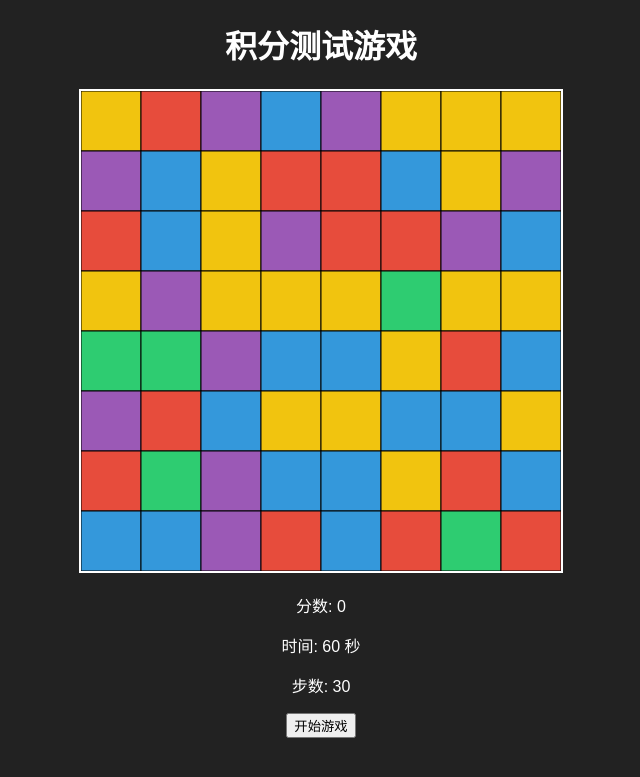
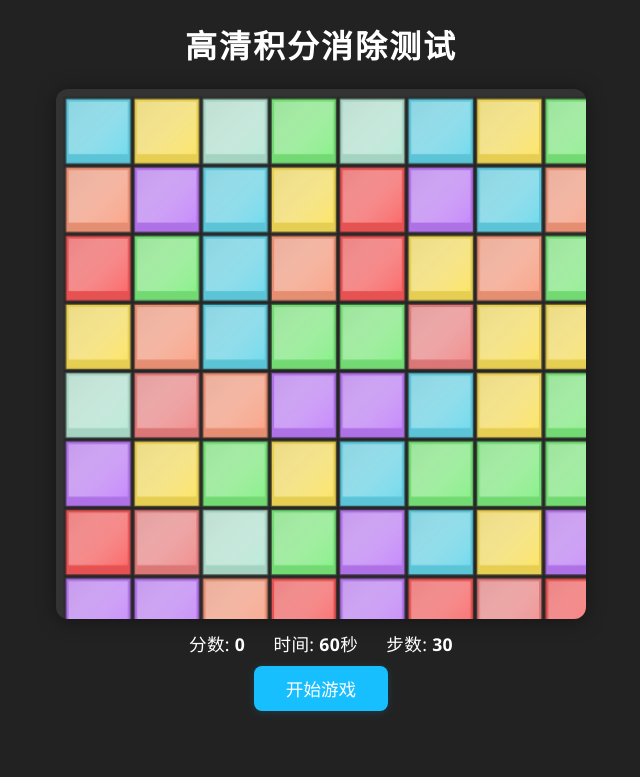
Before and after one commit to Dreamchaser-aus/candybackend, a Flask app: page /game in a window 1280 px wide. Shown: the top 777 px of the page, without its empty margins (319-959 px from the left). Run offline with Flask 3, Linux system fonts and the light colour scheme; some libraries are stand-ins or nearby versions.

Commit message:
Update game.html

```diff
--- a/templates/game.html
+++ b/templates/game.html
@@ -2,56 +2,79 @@
 <html lang="zh">
 <head>
     <meta charset="UTF-8">
-    <title>积分测试游戏</title>
+    <title>积分测试游戏 - 高清体验版</title>
+    <meta name="viewport" content="width=device-width,initial-scale=1,maximum-scale=1,user-scalable=no">
     <style>
-        body { background: #222; color: #fff; text-align: center; font-family: Arial, sans-serif; }
-        canvas { background: #444; display: block; margin: 20px auto; border: 2px solid #fff; }
-        #gameOverModal { position: fixed; top: 0; left: 0; width: 100%; height: 100%; background: rgba(0,0,0,0.8);
-                         color: #fff; display: none; justify-content: center; align-items: center; flex-direction: column; }
-        #gameOverModal button { padding: 10px 20px; margin-top: 20px; background: #28a745; color: white;
-                                border: none; border-radius: 5px; cursor: pointer; }
-        #gameOverModal button:hover { background: #218838; }
+        html, body { margin:0; padding:0; background: #222; color: #fff; font-family: "Segoe UI", Arial, sans-serif;}
+        .center { text-align:center; }
+        canvas { background: #333; display: block; margin: 18px auto 12px auto; border-radius: 12px; box-shadow: 0 2px 20px #0006; }
+        #scorebar {font-size:1.1rem; letter-spacing:.02em; display:flex; justify-content:center; gap:1.6em;}
+        #gameOverModal { position: fixed; top: 0; left: 0; width: 100%; height: 100%; background: rgba(0,0,0,0.85);
+                         color: #fff; display: none; justify-content: center; align-items: center; flex-direction: column; z-index:99; }
+        #gameOverModal button { padding: 10px 32px; margin-top: 28px; background: #ff7900; color: white;
+                                border: none; border-radius: 8px; font-size:1.1rem; cursor: pointer; box-shadow: 0 2px 6px #0004;}
+        #gameOverModal button:hover { background: #ff9800; }
+        #controlButton { margin:10px auto; padding:10px 32px; font-size:1.1rem; background:#18bfff; color:#fff; border:0; border-radius:8px; box-shadow:0 1px 8px #18bfff2b; cursor:pointer; transition:.15s;}
+        #controlButton:hover { background: #0e7dc4;}
+        @media (max-width: 600px) {
+            canvas { width: 99vw !important; height: 99vw !important; max-width: 99vw !important; max-height: 99vw !important;}
+        }
     </style>
 </head>
 <body>
-    <h1>积分测试游戏</h1>
-    <canvas id="gameCanvas" width="480" height="480"></canvas>
-    <div>
-        <p>分数: <span id="score">0</span></p>
-        <p>时间: <span id="timer">60</span> 秒</p>
-        <p>步数: <span id="moves">30</span></p>
+    <div class="center"><h1 style="letter-spacing:2px;">高清积分消除测试</h1></div>
+    <canvas id="gameCanvas"></canvas>
+    <div id="scorebar">
+        <span>分数: <b id="score">0</b></span>
+        <span>时间: <b id="timer">60</b>秒</span>
+        <span>步数: <b id="moves">30</b></span>
+    </div>
+    <div class="center">
         <button id="controlButton">开始游戏</button>
     </div>
-
     <div id="gameOverModal">
-        <h2>🎉 游戏结束!</h2>
-        <p>你的分数: <span id="finalScore"></span></p>
-        <button onclick="restartGame()">重新开始</button>
+        <h2 style="font-size:2rem;">🎉 游戏结束!</h2>
+        <p style="font-size:1.2rem;">你的分数: <span id="finalScore"></span></p>
+        <button onclick="restartGame()">再玩一次</button>
     </div>
 
     <script src="https://code.jquery.com/jquery-3.6.0.min.js"></script>
     <script>
+    // ========== 高清画质 Canvas 自动适配 ==========
+
     const GRID_SIZE = 8;
-        const CELL_SIZE = 60;
-        const COLORS = ['#e74c3c', '#f1c40f', '#3498db', '#9b59b6', '#2ecc71'];
-        const GAME_TIME = 60;
-        const MAX_MOVES = 30;
+    const CELL_SIZE = 60; // 逻辑格子大小
+    const PADDING = 8;
+    const COLORS = [
+        "#ff5757", "#ffe457", "#62d9ee", "#7df27d", "#c17cff",
+        "#fe9b7b", "#b5ead7", "#f38181"
+    ];
+    const GAME_TIME = 60, MAX_MOVES = 30;
 
     let grid = [];
-        let score = 0;
-        let timeLeft = GAME_TIME;
-        let movesLeft = MAX_MOVES;
-        let gameActive = false;
-        let gamePaused = true;
-        let timerInterval = null;
-        let selectedCell = null;
+    let score = 0, timeLeft = GAME_TIME, movesLeft = MAX_MOVES;
+    let gameActive = false, gamePaused = true;
+    let timerInterval = null, selectedCell = null;
 
-        // ✅ 写死 user_id（请写数据库已有）
-        let userId = '100001';
-
+    // 支持高清显示/自适应屏幕
     const canvas = document.getElementById('gameCanvas');
     const ctx = canvas.getContext('2d');
+    function resizeCanvas() {
+        let logical = GRID_SIZE * CELL_SIZE + PADDING*2;
+        // 适配窗口
+        let pixelRatio = window.devicePixelRatio || 1;
+        let dispWidth = Math.min(window.innerWidth, window.innerHeight, 540) - 10;
+        let scale = dispWidth / logical;
+        canvas.width = logical * pixelRatio;
+        canvas.height = logical * pixelRatio;
+        canvas.style.width = logical * scale + 'px';
+        canvas.style.height = logical * scale + 'px';
+        ctx.setTransform(pixelRatio * scale, 0, 0, pixelRatio * scale, 0, 0);
+        render();
+    }
+    window.addEventListener('resize', resizeCanvas);
 
+    // ==== 逻辑 ====
     function initGame() {
         grid = [];
         for (let row = 0; row < GRID_SIZE; row++) {
@@ -60,11 +83,8 @@
                 grid[row][col] = Math.floor(Math.random() * COLORS.length);
             }
         }
-            score = 0;
-            timeLeft = GAME_TIME;
-            movesLeft = MAX_MOVES;
-            gameActive = false;
-            gamePaused = true;
+        score = 0; timeLeft = GAME_TIME; movesLeft = MAX_MOVES;
+        gameActive = false; gamePaused = true;
         clearInterval(timerInterval);
         updateUI();
         document.getElementById('controlButton').textContent = "开始游戏";
@@ -72,30 +92,88 @@
     }
 
     function render() {
+        let s = CELL_SIZE, pad = PADDING;
         ctx.clearRect(0, 0, canvas.width, canvas.height);
+        // 画棋盘
         for (let row = 0; row < GRID_SIZE; row++) {
             for (let col = 0; col < GRID_SIZE; col++) {
-                    const x = col * CELL_SIZE;
-                    const y = row * CELL_SIZE;
+                let x = pad + col * s, y = pad + row * s;
+                ctx.save();
+                // 方块主色
                 ctx.fillStyle = COLORS[grid[row][col]];
-                    ctx.fillRect(x, y, CELL_SIZE, CELL_SIZE);
-                    ctx.strokeStyle = "#000";
-                    ctx.strokeRect(x, y, CELL_SIZE, CELL_SIZE);
+                ctx.globalAlpha = 0.88;
+                ctx.fillRect(x, y, s-2, s-2);
 
+                // 光泽效果
+                ctx.globalAlpha = 1;
+                let grad = ctx.createLinearGradient(x, y, x+s, y+s);
+                grad.addColorStop(0, "#fff4");
+                grad.addColorStop(1, COLORS[grid[row][col]]);
+                ctx.fillStyle = grad;
+                ctx.fillRect(x+3, y+3, s-8, s-14);
+
+                // 边框
+                ctx.strokeStyle = "#222b";
+                ctx.lineWidth = 2;
+                ctx.strokeRect(x, y, s-2, s-2);
+
+                // 选中高亮
                 if (selectedCell && selectedCell.row === row && selectedCell.col === col) {
-                        ctx.strokeStyle = "#FFD700";
-                        ctx.lineWidth = 4;
-                        ctx.strokeRect(x + 2, y + 2, CELL_SIZE - 4, CELL_SIZE - 4);
+                    ctx.strokeStyle = "#ffe153";
+                    ctx.lineWidth = 5;
+                    ctx.shadowColor = "#ffe153";
+                    ctx.shadowBlur = 8;
+                    ctx.strokeRect(x+2, y+2, s-6, s-6);
                 }
+                ctx.restore();
             }
         }
     }
 
-        canvas.addEventListener('click', (e) => {
+    function getCanvasPosition(e) {
+        let rect = canvas.getBoundingClientRect();
+        let pixelRatio = window.devicePixelRatio || 1;
+        let x = ((e.touches ? e.touches[0].clientX : e.clientX) - rect.left);
+        let y = ((e.touches ? e.touches[0].clientY : e.clientY) - rect.top);
+        // 兼容缩放
+        let dispWidth = Math.min(window.innerWidth, window.innerHeight, 540) - 10;
+        let logical = GRID_SIZE * CELL_SIZE + PADDING*2;
+        let scale = logical / dispWidth;
+        return { x: x*scale, y: y*scale };
+    }
+    function getCellFromPosition(x, y) {
+        const col = Math.floor((x-PADDING) / CELL_SIZE);
+        const row = Math.floor((y-PADDING) / CELL_SIZE);
+        if (row >= 0 && row < GRID_SIZE && col >= 0 && col < GRID_SIZE) {
+            return { row, col };
+        }
+        return null;
+    }
+    function cellsEqual(cell1, cell2) {
+        return cell1 && cell2 && cell1.row === cell2.row && cell1.col === cell2.col;
+    }
+    function areAdjacent(cell1, cell2) {
+        const rowDiff = Math.abs(cell1.row - cell2.row);
+        const colDiff = Math.abs(cell1.col - cell2.col);
+        return (rowDiff === 1 && colDiff === 0) || (rowDiff === 0 && colDiff === 1);
+    }
+    function swapCells(cell1, cell2) {
+        const temp = grid[cell1.row][cell1.col];
+        grid[cell1.row][cell1.col] = grid[cell2.row][cell2.col];
+        grid[cell2.row][cell2.col] = temp;
+        score += 10;
+        movesLeft--;
+        updateUI();
+        if (movesLeft <= 0) endGame();
+        render();
+    }
+    // 支持鼠标和触摸
+    canvas.addEventListener('click', handleInput);
+    canvas.addEventListener('touchstart', handleInput);
+    function handleInput(e) {
         if (!gameActive || gamePaused) return;
-            const pos = getCanvasPosition(e);
-            const cell = getCellFromPosition(pos.x, pos.y);
-
+        let pos = getCanvasPosition(e);
+        let cell = getCellFromPosition(pos.x, pos.y);
         if (!selectedCell) {
             selectedCell = cell;
         } else if (cellsEqual(selectedCell, cell)) {
@@ -107,40 +185,7 @@
             selectedCell = cell;
         }
         render();
-        });
-
-        function getCanvasPosition(e) {
-            const rect = canvas.getBoundingClientRect();
-            return { x: e.clientX - rect.left, y: e.clientY - rect.top };
-        }
-
-        function getCellFromPosition(x, y) {
-            const col = Math.floor(x / CELL_SIZE);
-            const row = Math.floor(y / CELL_SIZE);
-            if (row >= 0 && row < GRID_SIZE && col >= 0 && col < GRID_SIZE) {
-                return { row, col };
-            }
-            return null;
-        }
-
-        function cellsEqual(cell1, cell2) {
-            return cell1 && cell2 && cell1.row === cell2.row && cell1.col === cell2.col;
-        }
-
-        function areAdjacent(cell1, cell2) {
-            const rowDiff = Math.abs(cell1.row - cell2.row);
-            const colDiff = Math.abs(cell1.col - cell2.col);
-            return (rowDiff === 1 && colDiff === 0) || (rowDiff === 0 && colDiff === 1);
-        }
-
-        function swapCells(cell1, cell2) {
-            const temp = grid[cell1.row][cell1.col];
-            grid[cell1.row][cell1.col] = grid[cell2.row][cell2.col];
-            grid[cell2.row][cell2.col] = temp;
-            score += 10;
-            movesLeft--;
-            updateUI();
-            if (movesLeft <= 0) endGame();
+        if (e.touches) e.preventDefault();
     }
 
     function startTimer() {
@@ -155,36 +200,33 @@
             }
         }, 1000);
     }
-
     function updateUI() {
         document.getElementById('score').textContent = score;
         document.getElementById('timer').textContent = timeLeft;
         document.getElementById('moves').textContent = movesLeft;
     }
-
     function endGame() {
         gameActive = false;
         document.getElementById('finalScore').textContent = score;
         document.getElementById('gameOverModal').style.display = 'flex';
         submitScore();
     }
-
     function restartGame() {
         document.getElementById('gameOverModal').style.display = 'none';
         initGame();
     }
-
+    // 你可以将 userId 换成当前登录用户的实际ID
+    let userId = '100001';
     function submitScore() {
         $.post("/play", {
             user_id: userId,
             score: score
         }, function(data) {
-                console.log("✅ 提交成功", data);
+            // 成功可加动画/排行等
         }).fail(function(err) {
             alert("提交失败: " + (err.responseJSON?.error || "未知错误"));
         });
     }
-
     document.getElementById('controlButton').addEventListener('click', () => {
         if (!gameActive) {
             gameActive = true;
@@ -204,7 +246,10 @@
         }
     });
 
+    // 初始化
     initGame();
+    setTimeout(resizeCanvas, 10);
+
     </script>
 </body>
 </html>
```
Lines whose indentation alone changed are shown as unchanged.
